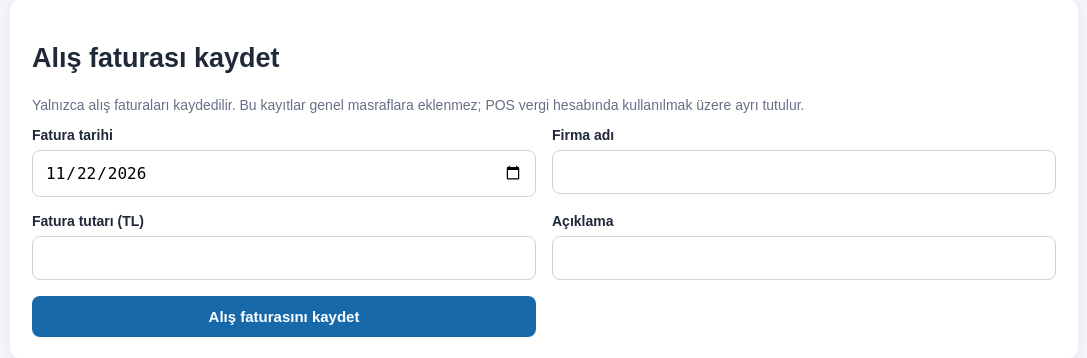
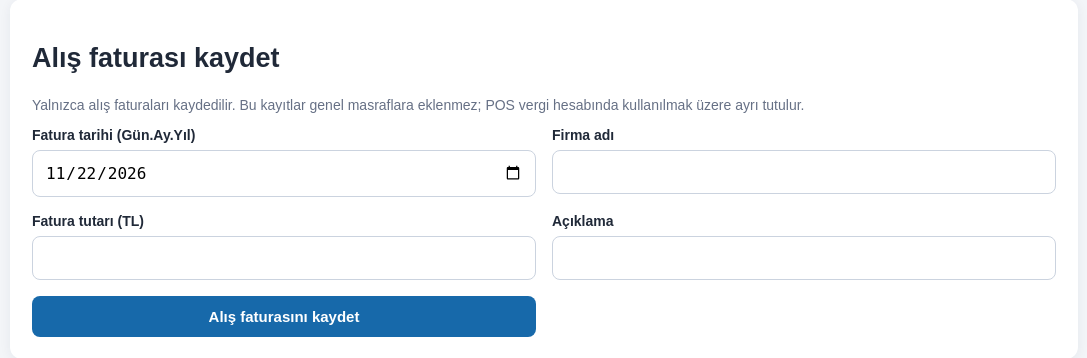
Before and after one commit to yusufaltinay16-pixel/fotografci-satis-sistemi, a Flask app: page /invoices in a window 1280 px wide. Shown: the part 122-480 px from the top of the page, without its empty margins (96-1183 px from the left). Run offline with Flask 3, Linux system fonts and the light colour scheme; the visitor is signed in with stand-in values (Sample User, id 1); data comes from the database, SQL or seed files in the repository; data that the repository does not hold is empty; some libraries are stand-ins or nearby versions.

Commit message:
Label invoice date day month year

```diff
--- a/templates/invoices.html
+++ b/templates/invoices.html
@@ -4,7 +4,7 @@
   <h1>{% if edit_invoice %}Alış faturasını güncelle{% else %}Alış faturası kaydet{% endif %}</h1>
   <p class="muted">Yalnızca alış faturaları kaydedilir. Bu kayıtlar genel masraflara eklenmez; POS vergi hesabında kullanılmak üzere ayrı tutulur.</p>
   <form method="post" action="{% if edit_invoice %}{{url_for('edit_invoice', invoice_id=edit_invoice.id)}}{% else %}{{url_for('invoices')}}{% endif %}" class="formgrid">
-    <label>Fatura tarihi<input type="date" name="invoice_date" value="{{edit_invoice.invoice_date if edit_invoice else today}}" required></label>
+    <label>Fatura tarihi (Gün.Ay.Yıl)<input type="date" name="invoice_date" value="{{edit_invoice.invoice_date if edit_invoice else today}}" required></label>
     <label>Firma adı<input name="supplier" value="{{edit_invoice.supplier if edit_invoice else ''}}" required></label>
     <label>Fatura tutarı (TL)<input type="number" step="0.01" min="0.01" name="amount" value="{{edit_invoice.amount if edit_invoice else ''}}" required></label>
     <label>Açıklama<input name="description" value="{{edit_invoice.description if edit_invoice else ''}}"></label>
```
